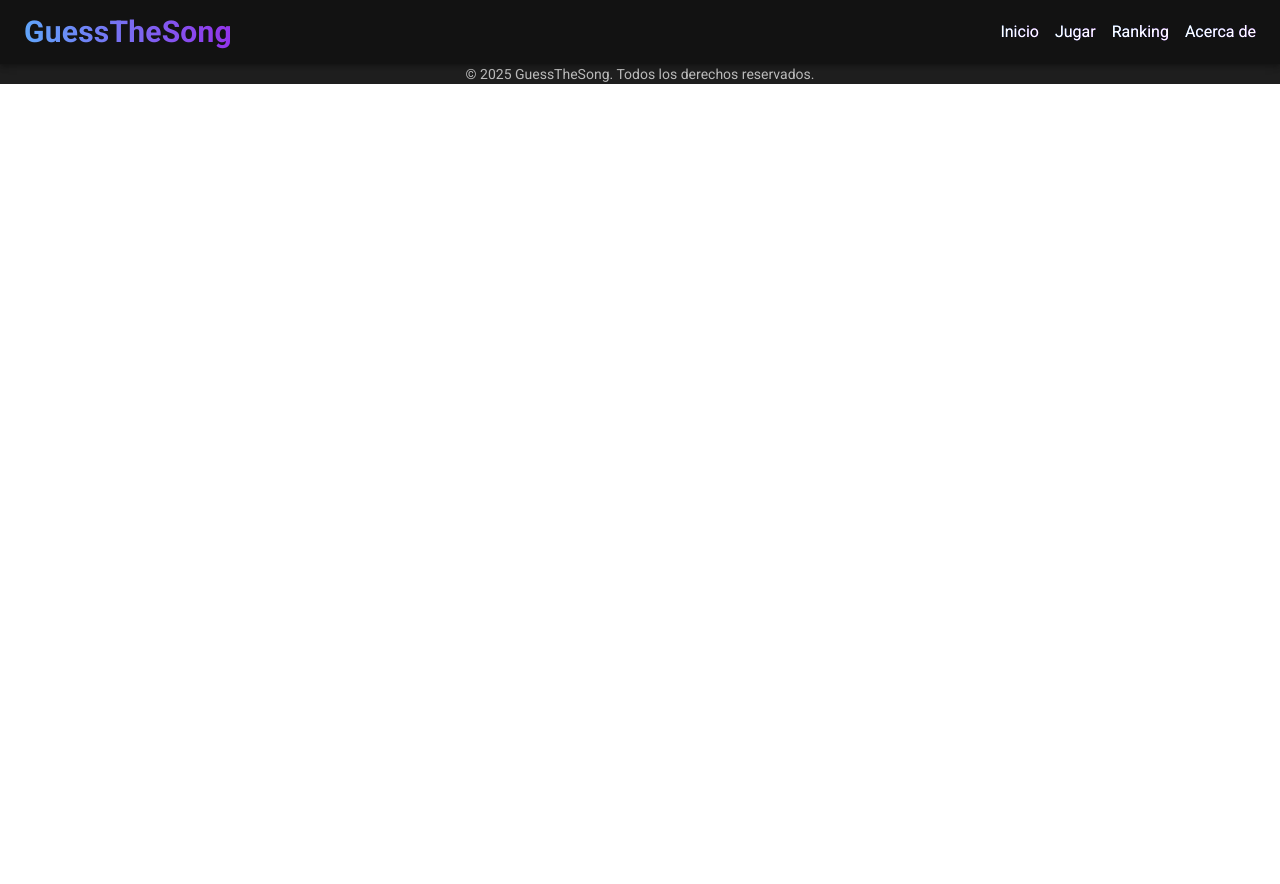
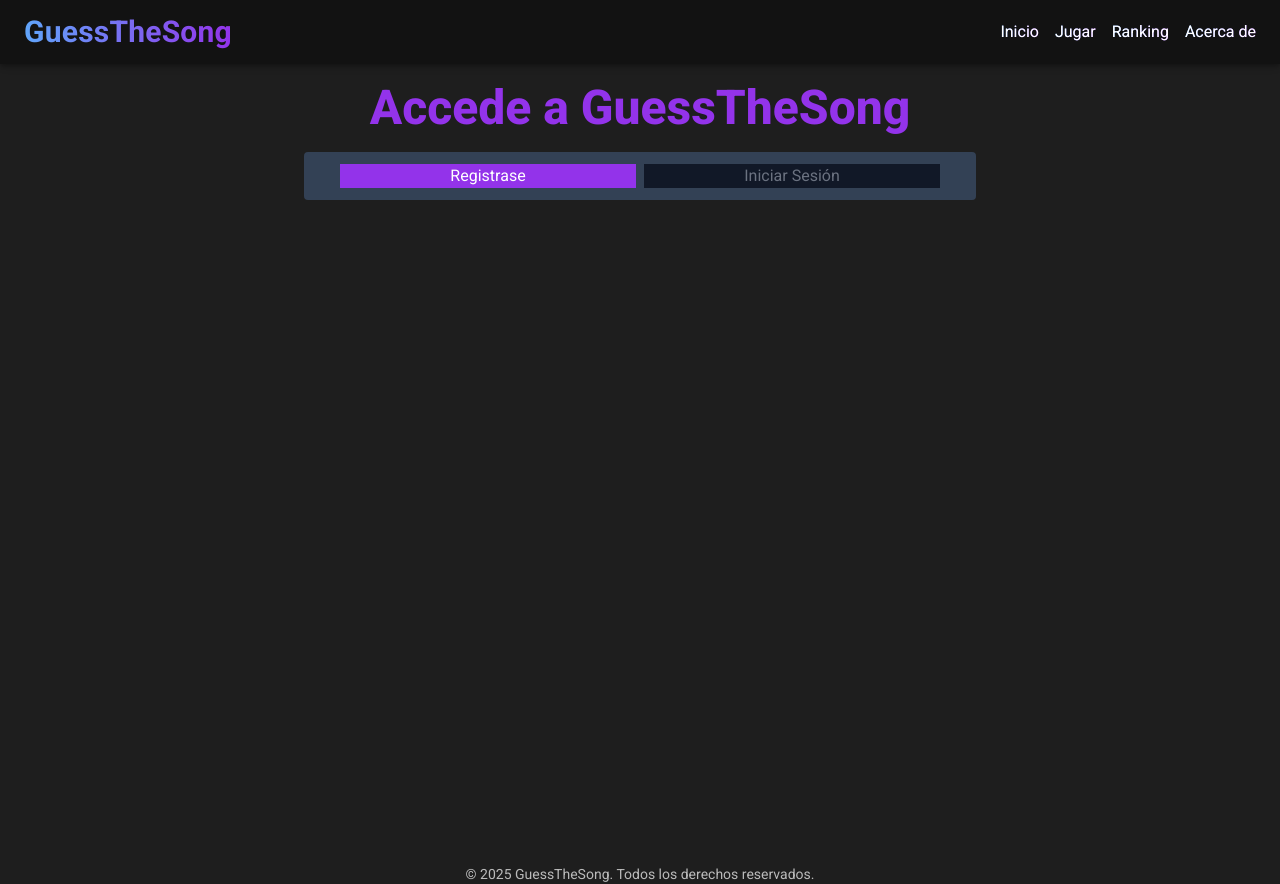
Before and after one commit to NelsonValentinGarroDadan/GuessTheSong, a React (Vite) app: page /auth in a window 1280 px wide. Before the commit the page ends 800 px from the top, so only its background shows below. Built offline with nearby package versions, Linux system fonts and the light colour scheme.

Commit message:
intall yup/formik - initial login/register

```diff
--- a/package.json
+++ b/package.json
@@ -15,9 +15,11 @@
     "@mui/icons-material": "^6.4.2",
     "@mui/material": "^6.3.1",
     "@types/react-router-dom": "^5.3.3",
+    "formik": "^2.4.6",
     "react": "18.3.1",
     "react-dom": "18.3.1",
-    "react-router-dom": "^7.1.1"
+    "react-router-dom": "^7.1.1",
+    "yup": "^1.6.1"
   },
   "devDependencies": {
     "@eslint/js": "9.17.0",
--- a/src/App.jsx
+++ b/src/App.jsx
@@ -5,6 +5,7 @@ import Home from './components/home/home'
 import Footer from './components/footer/footer'
 import About from './components/about/about'
 import Ranking from './components/ranking/ranking'
+import Auth from './components/auth/auth'
 function App() {
 
   return (
@@ -14,6 +15,7 @@ function App() {
           <Route path="/" element={<Home />} />
           <Route path="/about" element={<About />} />
           <Route path="/ranking" element={<Ranking />} />
+          <Route path="/auth" element={<Auth />} />
         </Routes>
       <Footer />
     </>
--- /dev/null
+++ b/src/components/auth/auth.tsx
@@ -0,0 +1,18 @@
+import React, { useState } from "react";
+const Auth = () => {
+    const [choice, setChoice] = useState<boolean>(true);
+    return (
+        <section className="flex justify-start h-full min-h-screen items-center flex-col bg-bg-muted-dark pt-5 px-6">
+            <h1 className="text-purple-600 font-extrabold text-center text-3xl xl:text-5xl mb-5">Accede a GuessTheSong</h1>
+            <div className="w-full max-w-1/2 xl:max-w-2xl rounded bg-slate-700 px-9 py-3">
+                <div className="w-full grid grid-cols-2 gap-2">
+                    <button onClick={()=>{setChoice(true)}} className={`w-full ${choice?"text-white bg-purple-600":"text-gray-500 bg-gray-900 hover:text-gray-300 hover:bg-purple-700"} transition-all ease-in-out duration-300`}>Registrase</button>
+                    <button onClick={()=>{setChoice(false)}} className={`w-full ${choice?"text-gray-500 bg-gray-900 hover:text-gray-300 hover:bg-purple-700":"text-white bg-purple-600"} transition-all ease-in-out duration-300`}>Iniciar Sesión</button>
+                </div>
+            </div>
+
+        </section>
+    );
+}
+
+export default Auth;
```
Also changed, not shown: 1 other file (tests, documents, lock files or other folders).
